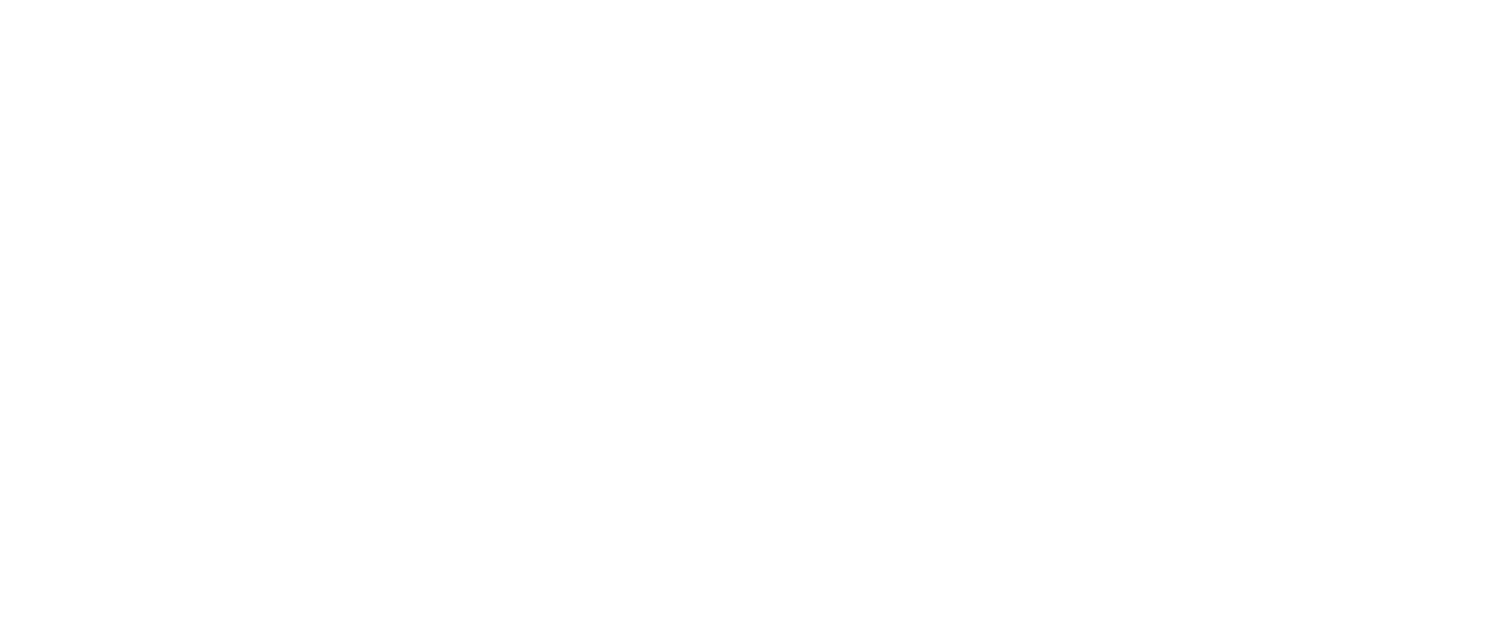
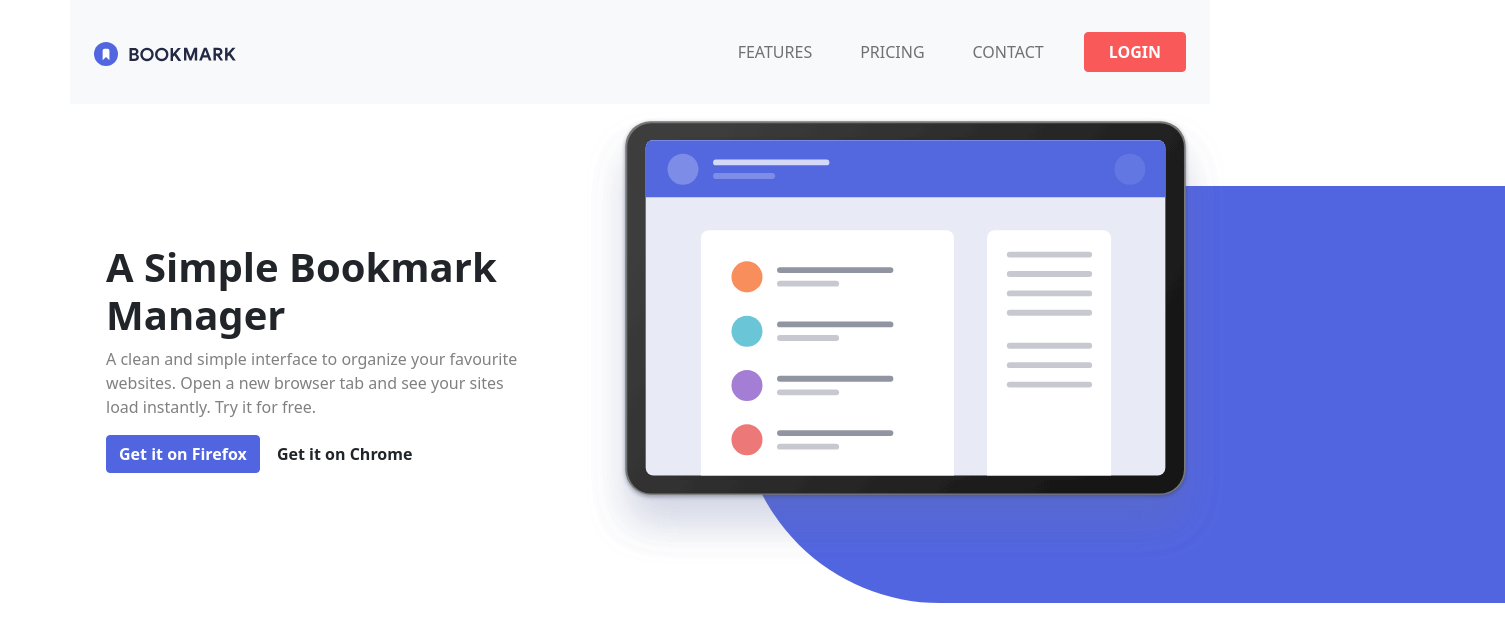
Before and after one commit to carmeco/sprint-2, a website: page index.html in a window 1280 px wide. Shown: the whole page, 1505 px wide, since content can reach past the window. Drawn offline with nearby package versions, Linux system fonts and the light colour scheme.

Commit message:
exercici 1

```diff
--- a/index.html
+++ b/index.html
@@ -6,7 +6,46 @@
     <meta name="viewport" content="width=device-width, initial-scale=1.0">
     <title>Sprint 2</title>
     <link href="css/custom.css" rel="stylesheet">
+    <script defer src="node_modules/bootstrap/dist/js/bootstrap.js"></script>
+
 </head>
 <body>
+    <header>
+        <!--Navbar-->
+        <nav class="navbar navbar-expand-lg navbar-light bg-light container">
+            <div class="container-fluid">
+              <!--Brand-->
+              <a class="navbar-brand" href="index.html">
+                <img src="images/logo-bookmark.svg" alt="Bookmark" width="auto" height="24">
+              </a>
+              <button class="navbar-toggler" type="button" data-bs-toggle="collapse" data-bs-target="#navbarSupportedContent" aria-controls="navbarSupportedContent" aria-expanded="false" aria-label="Toggle navigation">
+                <span class="navbar-toggler-icon"></span>
+              </button>
+              <!--Menu-->
+              <div class="collapse navbar-collapse justify-content-end text-uppercase" id="navbarSupportedContent">
+                <div class="navbar-nav g-5">
+                  <a class="nav-link" href="#">Features</a>
+                  <a class="nav-link" href="#">Pricing</a>
+                  <a class="nav-link" href="#">Contact</a>
+                  <button class="btn btn-secondary text-uppercase text-white px-4">Login</button>
+                </div>
+              </div>
+            </div>
+          </nav>
+
+          <div class="container mx-auto mt-2 row align-items-center">
+            <div class="canvas col-lg-7 order-lg-2">
+              <div class="rectangle"></div>
+              <img src="images/illustration-hero.svg" alt="Hero Image">
+            </div>
+            <div class="col-lg-5 text-center text-lg-start order-lg-1">
+              <h1 class="fw-bold">A Simple Bookmark Manager</h1>
+              <p>A clean and simple interface to organize your favourite websites. Open a new browser tab and see your sites load instantly. Try it for free.</p>
+              <button class="btn btn-primary">Get it on Firefox</button>
+              <button class="btn">Get it on Chrome</button>
+            </div>
+          </div>
+    </header>
+
 </body>
 </html>
--- a/scss/custom.scss
+++ b/scss/custom.scss
@@ -1 +1,54 @@
+//Theme colors
+$primary: #5265E1;
+$secondary: #FA5959;
+
+//Text
+p {
+    color: grey;
+}
+
+//Navbar
+$navbar-padding-y: 2rem;
+.navbar-nav {
+    column-gap: 2rem;
+}
+.navbar-toggler {
+    border-width: 0;
+}
+
+//Buttons
+$btn-font-weight: bold;
+/* $btn-padding-y: 0.5rem;
+$btn-padding-x: 1.2rem; */
+
+
+//Images
+.canvas {
+    width: 100%;
+    padding-top: 45%;
+    margin-right: -100%;
+    position: relative;
+
+    .rectangle {
+        background-color: $primary;
+        position: absolute;
+        width: 120%;
+        height: 85%;
+        margin-right: -50%;
+        border-bottom-left-radius: 200px;
+        bottom: 0;
+        right: 0;
+    }
+
+    img {
+        position: absolute;
+        width: 100%;
+        top: 0;
+        left: 6%;
+    }
+}
+
+
+
+
 @import "../node_modules/bootstrap/scss/bootstrap";
```
Also changed, not shown: css/custom.css, 1 other file.
